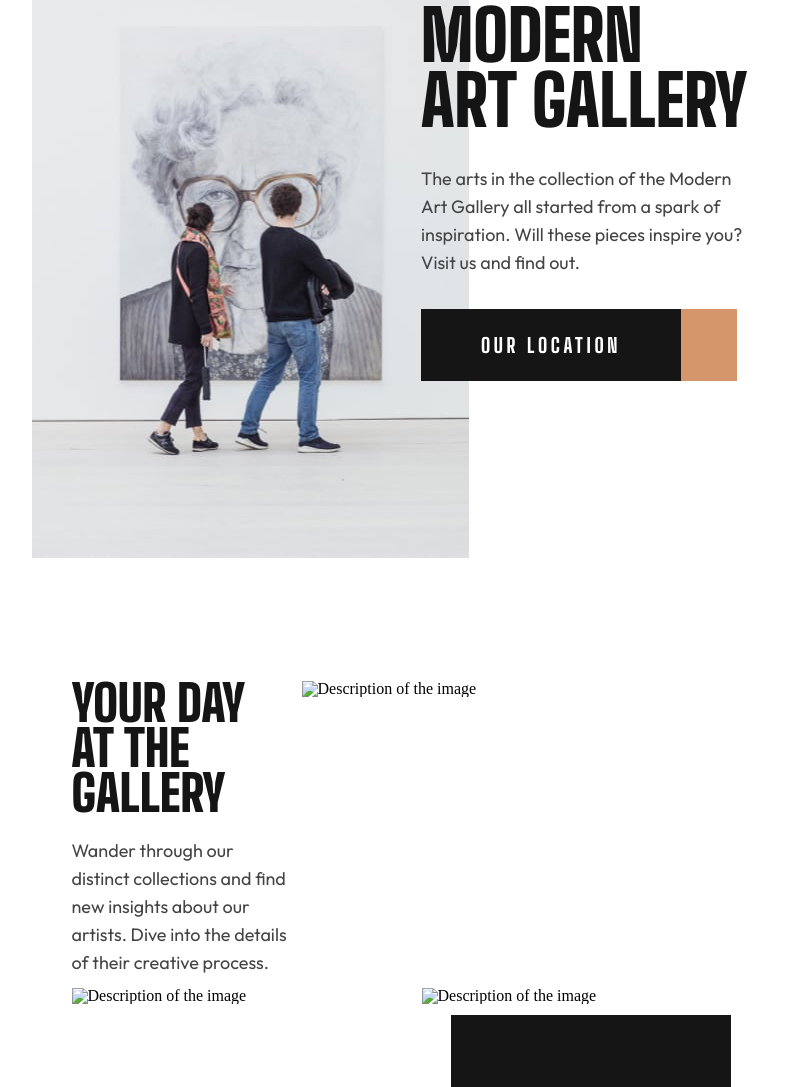
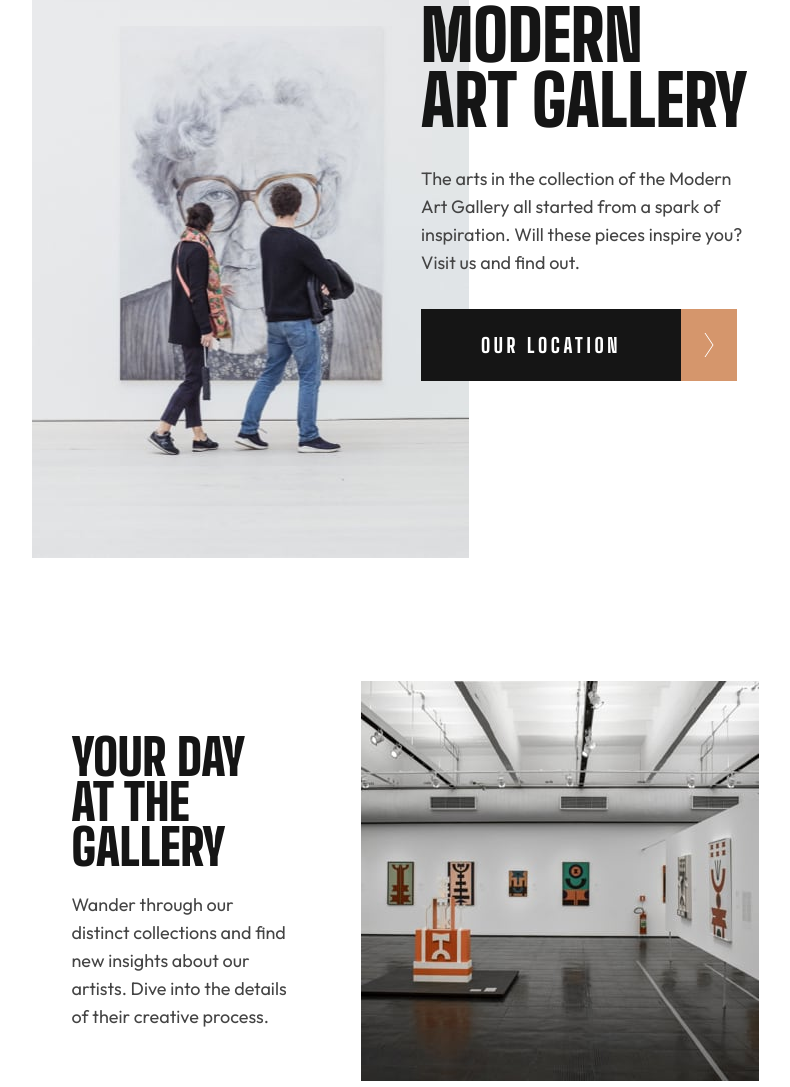
Before and after one commit to anjali-sharma90/art, a website: page index.html in a window 1280 px wide. Shown: the part 142-1229 px from the top of the page, without its empty margins (224-1014 px from the left). Drawn offline with Linux system fonts and the light colour scheme; the site is published under a folder, as on GitHub Pages, so addresses that start at the root find nothing.

Commit message:
Update index.html

```diff
--- a/index.html
+++ b/index.html
@@ -70,7 +70,7 @@
             <div class="art-gallery__button">
               <div class="art-gallery__button-blc btn-text">Our location</div>
               <div class="art-gallery__button-gln">
-                <img src="/assets/icon-arrow-right.svg" alt="" />
+                <img src="./assets/icon-arrow-right.svg" alt="" />
               </div>
             </div>
           </div>
@@ -82,14 +82,14 @@
           <picture>
             <source
               media="(min-width: 1440px)"
-              srcset="/assets/desktop/image-grid-1.jpg"
+              srcset="./assets/desktop/image-grid-1.jpg"
             />
             <source
               media="(min-width: 768px)"
-              srcset="/assets/tablet/image-grid-1.jpg"
+              srcset="./assets/tablet/image-grid-1.jpg"
             />
             <img
-              src="/assets/mobile/image-grid-1.jpg"
+              src="./assets/mobile/image-grid-1.jpg"
               alt="Description of the image"
             />
           </picture>
@@ -108,14 +108,14 @@
           <picture>
             <source
               media="(min-width: 1440px)"
-              srcset="/assets/desktop/image-grid-2.jpg"
+              srcset="./assets/desktop/image-grid-2.jpg"
             />
             <source
               media="(min-width: 768px)"
-              srcset="/assets/tablet/image-grid-2.jpg"
+              srcset="./assets/tablet/image-grid-2.jpg"
             />
             <img
-              src="/assets/mobile/image-grid-2.jpg"
+              src="./assets/mobile/image-grid-2.jpg"
               alt="Description of the image"
             />
           </picture>
@@ -124,14 +124,14 @@
           <picture>
             <source
               media="(min-width: 1440px)"
-              srcset="/assets/desktop/image-grid-3.jpg"
+              srcset="./assets/desktop/image-grid-3.jpg"
             />
             <source
               media="(min-width: 768px)"
-              srcset="/assets/tablet/image-grid-3.jpg"
+              srcset="./assets/tablet/image-grid-3.jpg"
             />
             <img
-              src="/assets/mobile/image-grid-3.jpg"
+              src="./assets/mobile/image-grid-3.jpg"
               alt="Description of the image"
             />
           </picture>
@@ -158,9 +158,9 @@
         </div>
 
         <div class="art-gallery__footer-icons">
-          <img src="assets/icon-facebook.svg" alt="" />
-          <img src="assets/icon-instagram.svg" alt="" />
-          <img src="assets/icon-twitter.svg" alt="" />
+          <img src="./assets/icon-facebook.svg" alt="" />
+          <img src="./assets/icon-instagram.svg" alt="" />
+          <img src="./assets/icon-twitter.svg" alt="" />
         </div>
       </div>
     </div>
```
